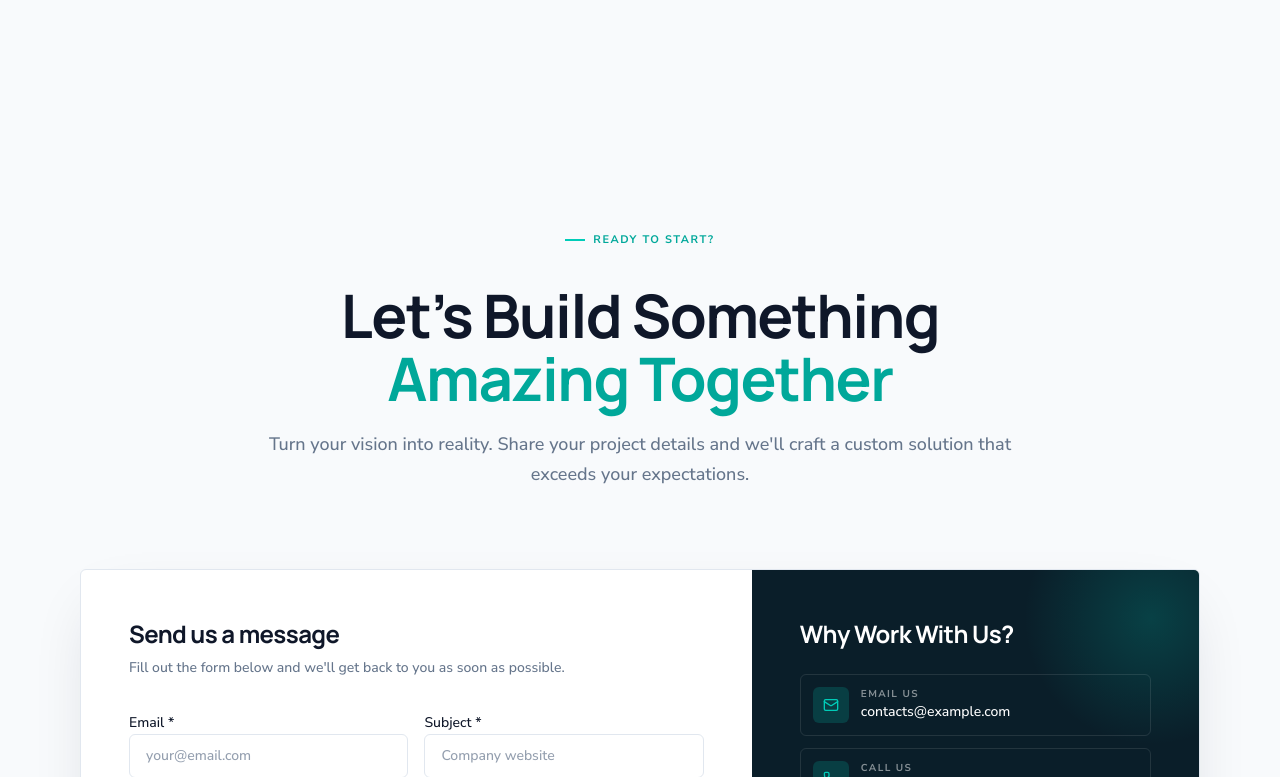
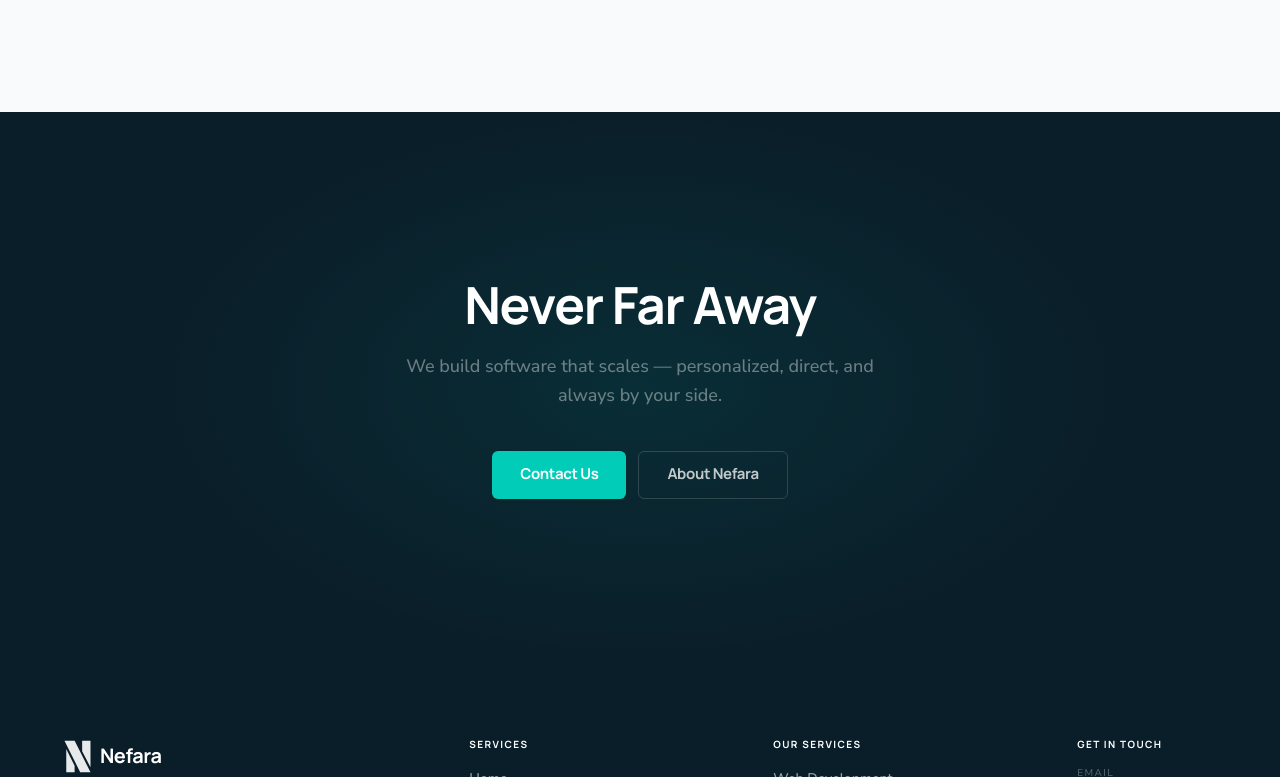
Before and after one commit to nefara-bg/Nefara-Web, a Next.js app in the folder client/: page /en in a window 1280 px wide. Shown: the part 1563-2340 px from the top of the page. Built offline with nearby package versions, Linux system fonts and the light colour scheme.

Commit message:
Move contact section

```diff
--- /dev/null
+++ b/client/src/app/[locale]/contact/page.tsx
@@ -0,0 +1,61 @@
+import { routing } from "@/i18n/routing"
+import { hasLocale } from "next-intl"
+import { getTranslations, setRequestLocale } from "next-intl/server"
+import { notFound } from "next/navigation"
+import { validateClientUrl } from "@/utils/env/env"
+import { ContactSection } from "@/components/ContactSection/ContactSection"
+
+export async function generateStaticParams() {
+    return routing.locales.map((locale) => ({ locale }))
+}
+
+export async function generateMetadata({ params }: { params: Promise<{ locale: string }> }) {
+    const { locale } = await params
+    const t = await getTranslations({ locale })
+
+    const baseUrl = validateClientUrl(process.env.NEXT_PUBLIC_CLIENT_URL)
+
+    return {
+        metadataBase: new URL(baseUrl),
+        title: t("contact.seo.title"),
+        description: t("contact.seo.description"),
+        alternates: {
+            canonical: `/${locale}/contact`,
+            languages: {
+                en: `/en/contact`,
+                bg: `/bg/contact`,
+                "x-default": `/en/contact`,
+            },
+        },
+        openGraph: {
+            title: t("contact.seo.title"),
+            description: t("contact.seo.description"),
+            type: "website",
+            images: [`/meta.webp`],
+        },
+        twitter: {
+            card: "summary_large_image",
+            title: t("contact.seo.title"),
+            description: t("contact.seo.description"),
+            images: [`/meta.webp`],
+        },
+    }
+}
+
+const ContactPage = async ({ params }: { params: Promise<{ locale: string }> }) => {
+    const { locale } = await params
+
+    if (!hasLocale(routing.locales, locale)) {
+        notFound()
+    }
+
+    setRequestLocale(locale)
+
+    return (
+        <main className="min-h-screen bg-background pt-16">
+            <ContactSection />
+        </main>
+    )
+}
+
+export default ContactPage
--- a/client/src/app/[locale]/page.tsx
+++ b/client/src/app/[locale]/page.tsx
@@ -4,7 +4,7 @@ import { notFound } from "next/navigation"
 import { setRequestLocale } from "next-intl/server"
 import { HeroSection } from "@/components/HeroSection/HeroSection"
 import { MissionSection } from "@/components/AboutSection/MissionSection"
-import { ContactSection } from "@/components/ContactSection/ContactSection"
+import { ContactCTA } from "@/components/ContactSection/ContactCTA"
 
 const Page = async ({ params }: { params: Promise<{ locale: string }> }) => {
     const { locale } = await params
@@ -19,7 +19,7 @@ const Page = async ({ params }: { params: Promise<{ locale: string }> }) => {
         <main className="min-h-screen bg-background">
             <HeroSection />
             <MissionSection />
-            <ContactSection />
+            <ContactCTA />
         </main>
     )
 }
--- /dev/null
+++ b/client/src/components/ContactSection/ContactCTA.tsx
@@ -0,0 +1,37 @@
+import { getTranslations } from "next-intl/server"
+import { Link } from "@/i18n/navigation"
+import { Button } from "@/components/ui/button"
+
+export async function ContactCTA() {
+    const t = await getTranslations("contact")
+
+    return (
+        <section className="dark-section relative overflow-hidden py-28 md:py-40 px-6 text-center">
+            {/* Centered teal radial glow */}
+            <div
+                className="absolute inset-0 -z-0 pointer-events-none"
+                style={{
+                    background:
+                        "radial-gradient(ellipse 700px 400px at 50% 50%, hsl(var(--primary) / 0.09) 0%, transparent 68%)",
+                }}
+            />
+
+            <div className="relative z-10 max-w-2xl mx-auto">
+                <h2 className="font-display text-[clamp(2rem,4vw,3.25rem)] font-bold text-white leading-tight mb-4">
+                    {t("cta.title")}
+                </h2>
+                <p className="text-white/40 text-base md:text-lg mb-10 max-w-lg mx-auto leading-relaxed">
+                    {t("cta.subtitle")}
+                </p>
+                <div className="flex flex-wrap justify-center gap-3">
+                    <Link href="/contact">
+                        <Button size="lg">{t("cta.button")}</Button>
+                    </Link>
+                    <Link href="/team">
+                        <Button size="lg" variant="ghostLight">{t("cta.secondaryButton")}</Button>
+                    </Link>
+                </div>
+            </div>
+        </section>
+    )
+}
--- a/client/src/components/Footer/Footer.tsx
+++ b/client/src/components/Footer/Footer.tsx
@@ -16,7 +16,7 @@ const Footer = () => {
         { name: tHeader("home"), href: "/#home" },
         { name: tHeader("services"), href: "/services" },
         { name: tHeader("about"), href: "/team" },
-        { name: tHeader("contact"), href: "/#contact" },
+        { name: tHeader("contact"), href: "/contact" },
     ]
 
     const serviceLinks = [
--- a/client/src/components/Navigation/Navigation.tsx
+++ b/client/src/components/Navigation/Navigation.tsx
@@ -20,7 +20,7 @@ export function Navigation({ locale }: { locale: string }) {
     { name: t("services"), href: "/services" },
     { name: t("about"), href: "/#about" },
     { name: t("team"), href: "/team" },
-    { name: t("contact"), href: "/#contact" },
+    { name: t("contact"), href: "/contact" },
   ]
 
   useEffect(() => {
@@ -67,7 +67,7 @@ export function Navigation({ locale }: { locale: string }) {
           {/* Actions */}
           <div className="hidden md:flex items-center gap-2 shrink-0">
             <LngSwitcher locale={locale} />
-            <Link href="/#contact">
+            <Link href="/contact">
               <Button size="sm">{t("button")}</Button>
             </Link>
           </div>
@@ -113,7 +113,7 @@ export function Navigation({ locale }: { locale: string }) {
                 </Link>
               </motion.div>
             ))}
-            <Link href="/#contact" onClick={() => setIsMobileMenuOpen(false)} className="mt-6">
+            <Link href="/contact" onClick={() => setIsMobileMenuOpen(false)} className="mt-6">
               <Button className="w-full" size="lg">{t("button")}</Button>
             </Link>
           </div>
--- a/client/src/components/ServicesSection/ServicesSection.tsx
+++ b/client/src/components/ServicesSection/ServicesSection.tsx
@@ -112,7 +112,7 @@ export default async function ServicesSection() {
                                         ))}
                                     </ul>
 
-                                    <Link href="/#contact">
+                                    <Link href="/contact">
                                         <Button variant="link" className="px-0">
                                             {t("buttonStartWith")} {service.title}
                                             <ArrowRight className="w-4 h-4 transition-transform group-hover:translate-x-1" />
@@ -190,7 +190,7 @@ export default async function ServicesSection() {
                     <h3 className="font-display text-2xl md:text-3xl font-bold text-foreground mb-6 leading-tight">
                         {t("subtext")}
                     </h3>
-                    <Link href="/#contact">
+                    <Link href="/contact">
                         <Button size="lg">
                             {t("button")}
                             <ArrowRight className="w-4 h-4" />
--- a/client/src/messages/bg.json
+++ b/client/src/messages/bg.json
@@ -123,6 +123,16 @@
         }
     },
     "contact": {
+        "seo": {
+            "title": "Контакти – Nefara | Нека Изградим Нещо Заедно",
+            "description": "Свържете се с екипа на Nefara. Споделете детайлите на проекта си и ще изработим персонализирано софтуерно решение, което надминава очакванията Ви."
+        },
+        "cta": {
+            "title": "Never Far Away",
+            "subtitle": "Изграждаме софтуер, който расте заедно с Вас — персонализиран, директен и винаги до Вас.",
+            "button": "Свържете се",
+            "secondaryButton": "За Nefara"
+        },
         "tag": "Готови да Започнете?",
         "title": "Да Създадем",
         "subtitle": "Нещо Велико Заедно",
--- a/client/src/messages/en.json
+++ b/client/src/messages/en.json
@@ -123,6 +123,16 @@
         }
     },
     "contact": {
+        "seo": {
+            "title": "Contact – Nefara | Let's Build Something Together",
+            "description": "Get in touch with the Nefara team. Share your project details and we'll craft a custom software solution that exceeds your expectations."
+        },
+        "cta": {
+            "title": "Never Far Away",
+            "subtitle": "We build software that scales — personalized, direct, and always by your side.",
+            "button": "Contact Us",
+            "secondaryButton": "About Nefara"
+        },
         "tag": "Ready to Start?",
         "title": "Let's Build Something",
         "subtitle": "Amazing Together",
```
